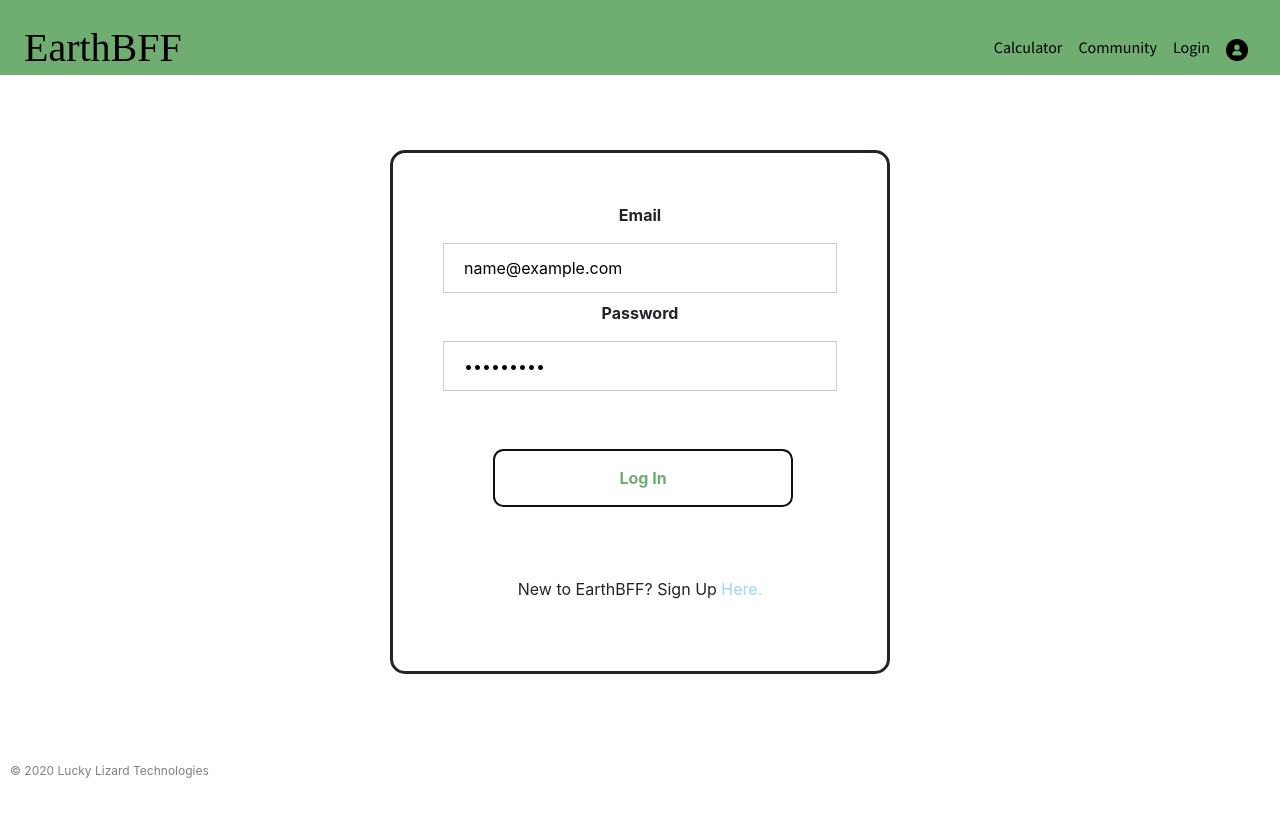
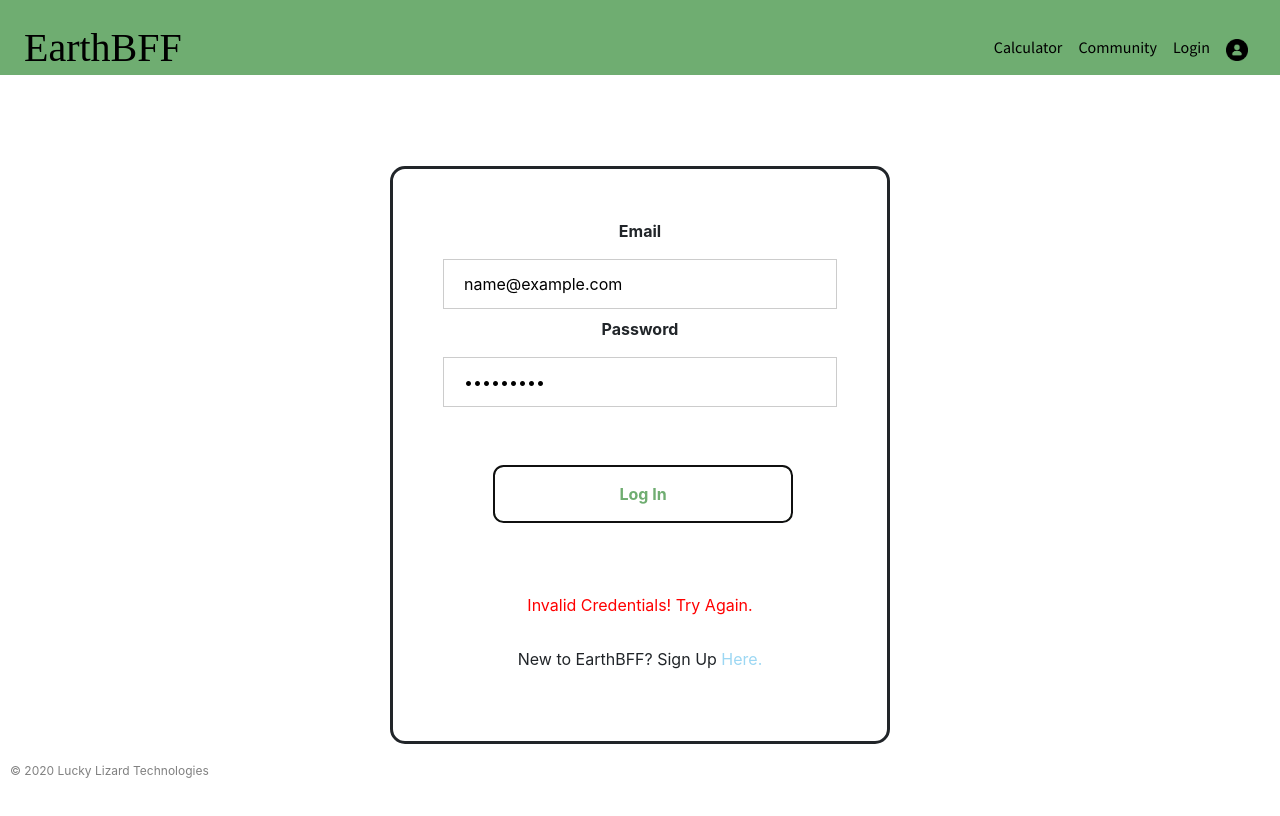
Before and after one commit to lizroper0/fe-earthbff, a React (Create React App) app: page /login in a window 1280 px wide. Both pictures are taken after typing "name@example.com", "Sample123" into the empty fields and a click on the button "Log In". Shown: the top 816 px of the page. Built offline with nearby package versions, Linux system fonts and the light colour scheme; no server answers; a web font is replaced by a local one.

Commit message:
added error message when sign in credentials were incorrect

```diff
--- a/src/App.scss
+++ b/src/App.scss
@@ -1,4 +1,36 @@
 @import '~bootstrap/scss/bootstrap';
+
+//Colors
+$green: #6fad71;
+$blue: #9cd7f3;
+
+/* Make the root element at least as big as the page. */
+html,
+body,
+#root {
+	height: 100%;
+}
+/*
+Give some padding to the header, main and footer elements
+if they are direct children of the #root element.
+*/
+
+#root > header,
+#root > main,
+#root > footer {
+	padding: 1rem;
+}
+
+main {
+	padding: 1rem;
+}
+body {
+	margin: 0;
+	padding: 0;
+
+}
+
+
 
 //Styling for the Footer
 footer {
--- a/src/Components/Login/Login.js
+++ b/src/Components/Login/Login.js
@@ -6,6 +6,7 @@
 import { Link, Redirect } from 'react-router-dom';
 
 const Login = ({ loggedIn, setLoggedIn }) => {
+	const [error, setError] = useState(false);
 	const [user, setUser] = useState({
 		email: '',
 		password: '',
@@ -18,9 +19,14 @@
 			url: 'https://earthbff-backend.herokuapp.com/token/login',
 			data: user,
 		}).then((res) => {
-			localStorage.setItem('username', user.email);
+			console.log(res.data);
 			localStorage.setItem('token', res.data.auth_token);
 			setLoggedIn(true);
+			localStorage.setItem('username', user.email);
+		}).catch((err) => {
+			let errors = []
+			errors.push(err)
+			setError(true)
 		});
 	};
 
@@ -32,7 +38,6 @@
 			headers: { Authorization: `Token ${localStorage.token}` },
 			data: username,
 		}).then((res) => {
-			console.log(res.data.id);
 			localStorage.setItem('id', res.data.id);
 		});
 	};
@@ -75,11 +80,13 @@
 							Log In
 						</button>
 					</form>
-
+					<p className='error-message' style={{ display: error ? 'block' : 'none' }}>
+						{' '}
+						Invalid Credentials! Try Again.
+					</p>
 					<p>
 						{' '}
-						New to EarthBFF? Sign Up {' '}
-						<Link to='/signup'>Here.</Link>
+						New to EarthBFF? Sign Up <Link to='/signup'>Here.</Link>
 					</p>
 				</div>
 			</div>
--- a/src/Components/Login/login.scss
+++ b/src/Components/Login/login.scss
@@ -64,3 +64,7 @@
 label {
 	text-align: left;
 }
+
+.error-message {
+	color: red;
+}
--- a/src/index.scss
+++ b/src/index.scss
@@ -1,3 +1,7 @@
+//Colors
+$green: #6fad71;
+$blue: #9cd7f3;
+
 /* Make the root element at least as big as the page. */
 html,
 body,
@@ -21,6 +25,5 @@
 body {
 	margin: 0;
 	padding: 0;
-	font-family: 'Montserrat', sans-serif;
-	background-color: #FFFFF0;
+	background-color: $blue;
 }
```
